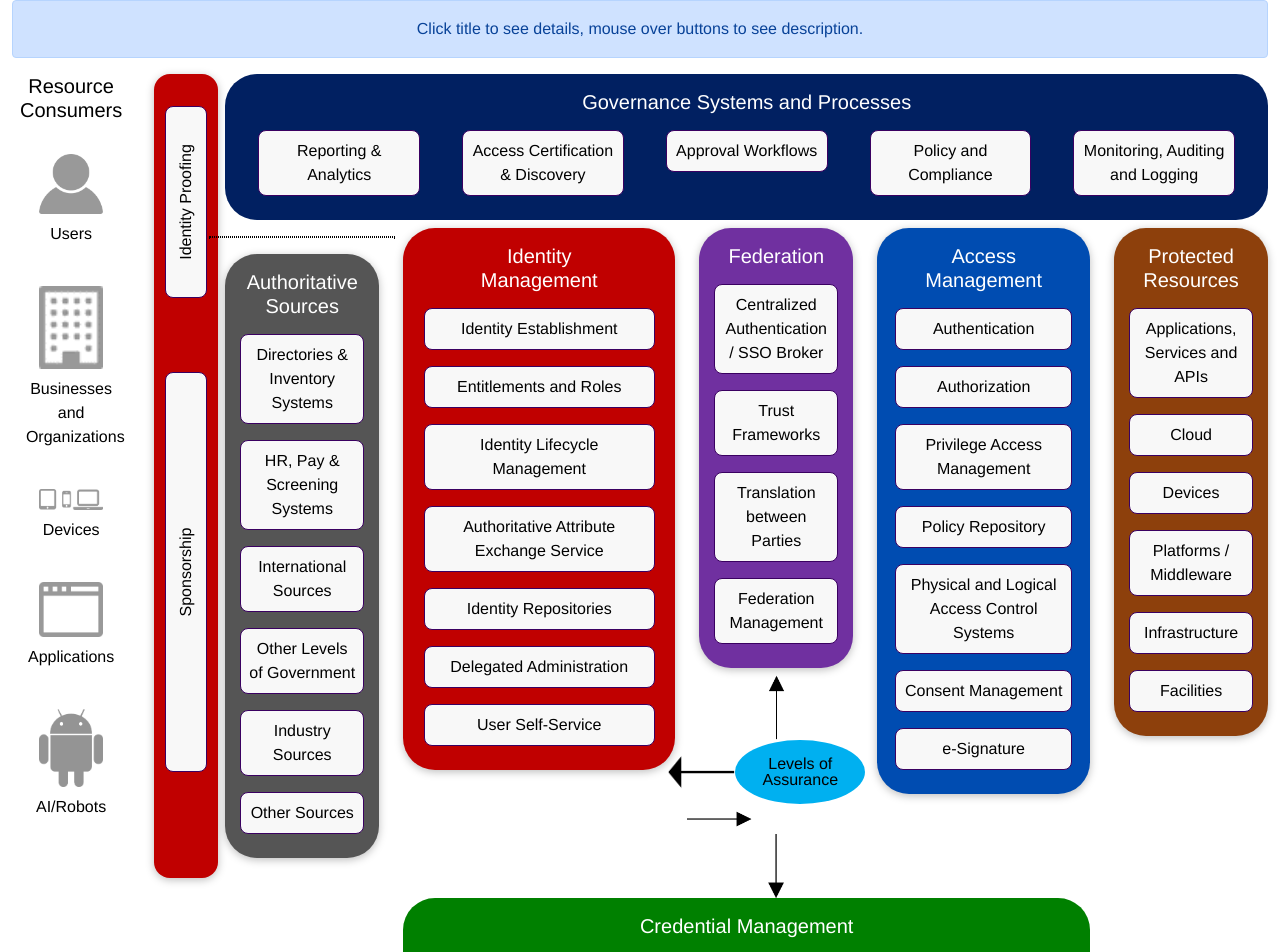
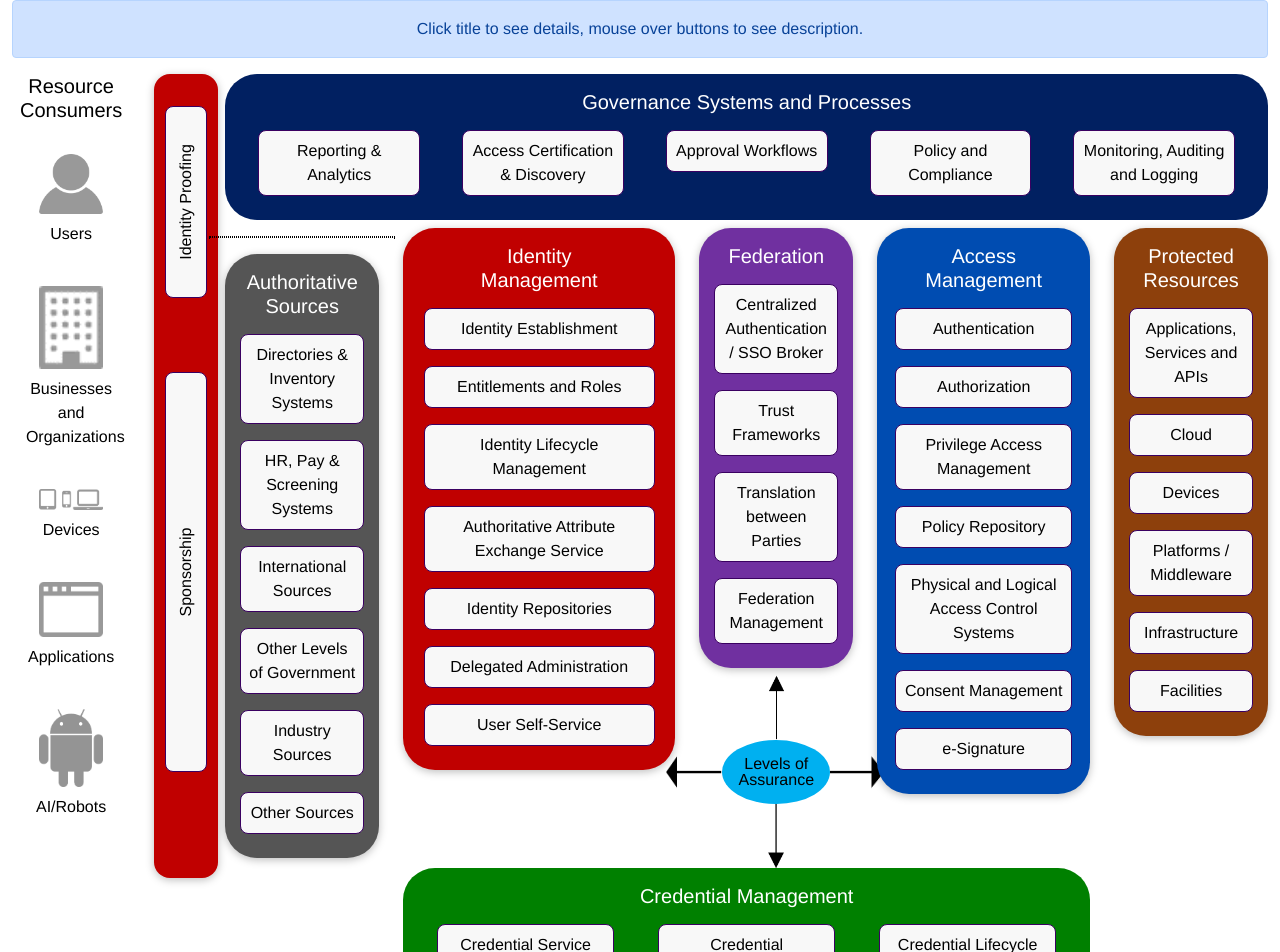
Before and after one commit to canada-ca/gc-icam_gija-gc, a Vue app: page / in a window 1280 px wide. Shown: the top 952 px of the page. Built offline with nearby package versions, Linux system fonts and the light colour scheme.

Commit message:
modify levels of Assurance

```diff
--- a/src/components/LevelAssurance.vue
+++ b/src/components/LevelAssurance.vue
@@ -1,9 +1,9 @@
 <template>
   <img src="/assets/arrowUp.png" alt="Arrow" style="margin-top: -1rem; height: 5rem" />
   <div class="row">
-    <img src="/assets/arrowLeft.png" class="g-0" alt="Left Arrow" style="margin-left:-2rem; width:5rem" />
+    <img src="/assets/arrowLeft.png" class="col g-0" alt="Left Arrow" style="margin-left:-2rem; width:4rem" />
     <div id="levels" class="col g-0">Levels of Assurance</div>
-    <img src="/assets/arrowRight.png" class="g-0" alt="Right Arrow" style="margin-right:-2rem;width: 5rem" />
+    <img src="/assets/arrowRight.png" class="col g-0" alt="Right Arrow" style="margin-right:-2rem;width: 4rem" />
   </div>
   <img src="/assets/arrowDown.png" alt="Arrow" style="margin-bottom: -1rem; height: 5rem" />
 </template>
```
